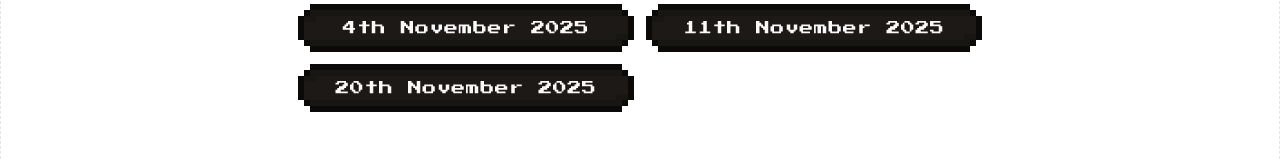
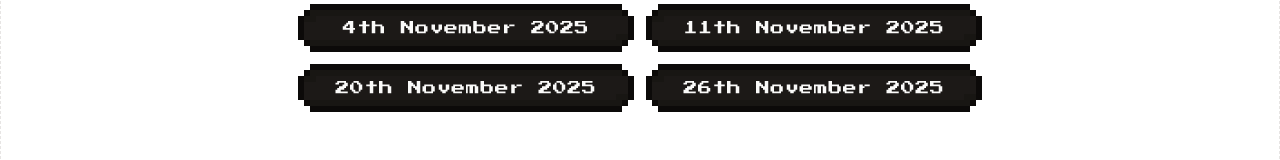
Before and after one commit to TheOrcDev/orcdev-project-review, a Next.js app: page /livestreams in a window 1280 px wide. Shown: the part 310-470 px from the top of the page. Built offline with nearby package versions, Linux system fonts and the light colour scheme.

Commit message:
feat(livestreams): add new livestream event for November 26, 2025

```diff
--- a/app/livestreams/page.tsx
+++ b/app/livestreams/page.tsx
@@ -13,6 +13,10 @@ const livestreams = [
   {
     date: "20th November 2025",
     url: "https://www.youtube.com/live/qpWkvlYjqvE",
+  },
+  {
+    date: "26th November 2025",
+    url: "https://www.youtube.com/live/w4AUms5wNpY",
   },
 ];
 
```
